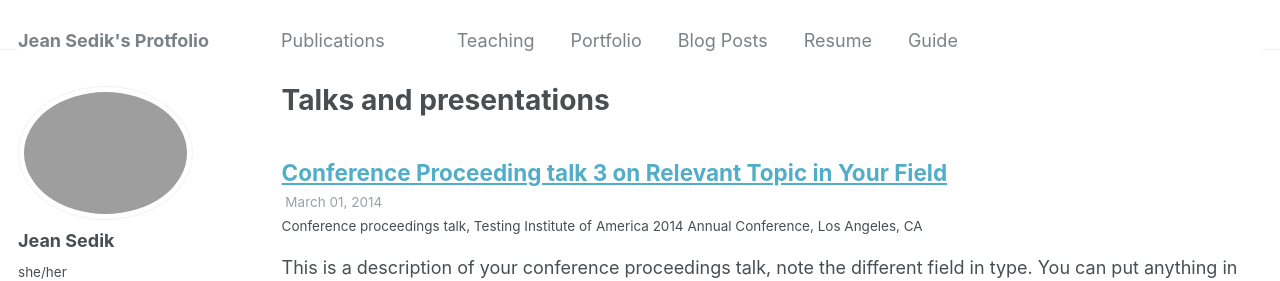
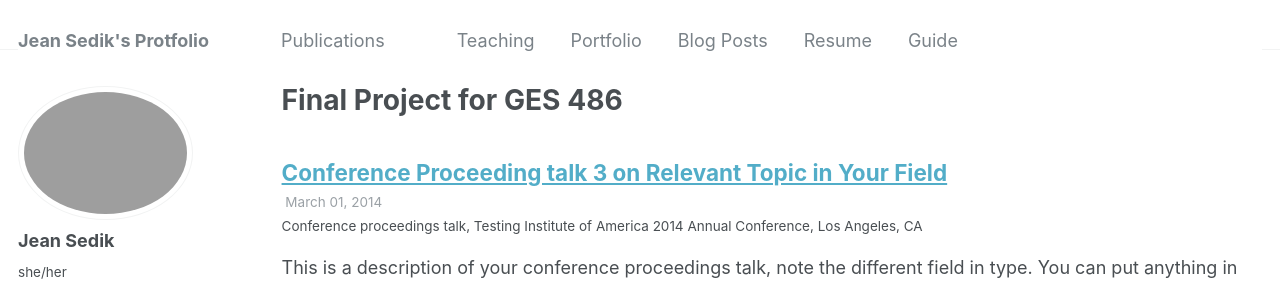
Before and after one commit to VG68490/VG68490.github.io, a Jekyll site: the page built from _pages/talks.html, in a window 1280 px wide and 1268 px high. Shown: the top 281 px of the window. Built offline with Jekyll 4.4.1, drawn with Linux system fonts in a browser that asks for light colours.

Commit message:
1_talks.html

```diff
--- a/_pages/talks.html
+++ b/_pages/talks.html
@@ -1,6 +1,6 @@
 ---
 layout: archive
-title: "Talks and presentations"
+title: "Final Project for GES 486"
 permalink: /talks/
 author_profile: true
 ---
```
